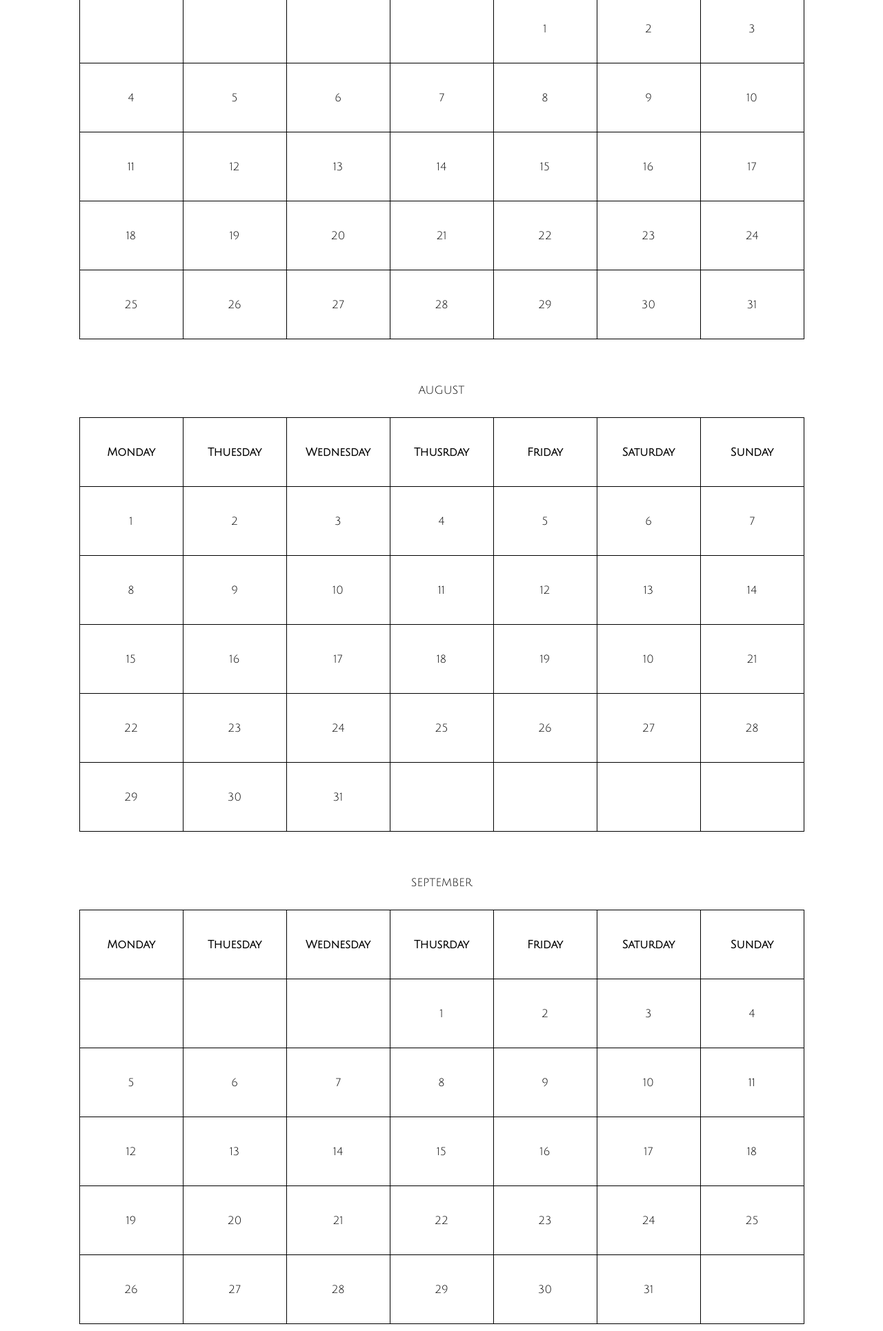
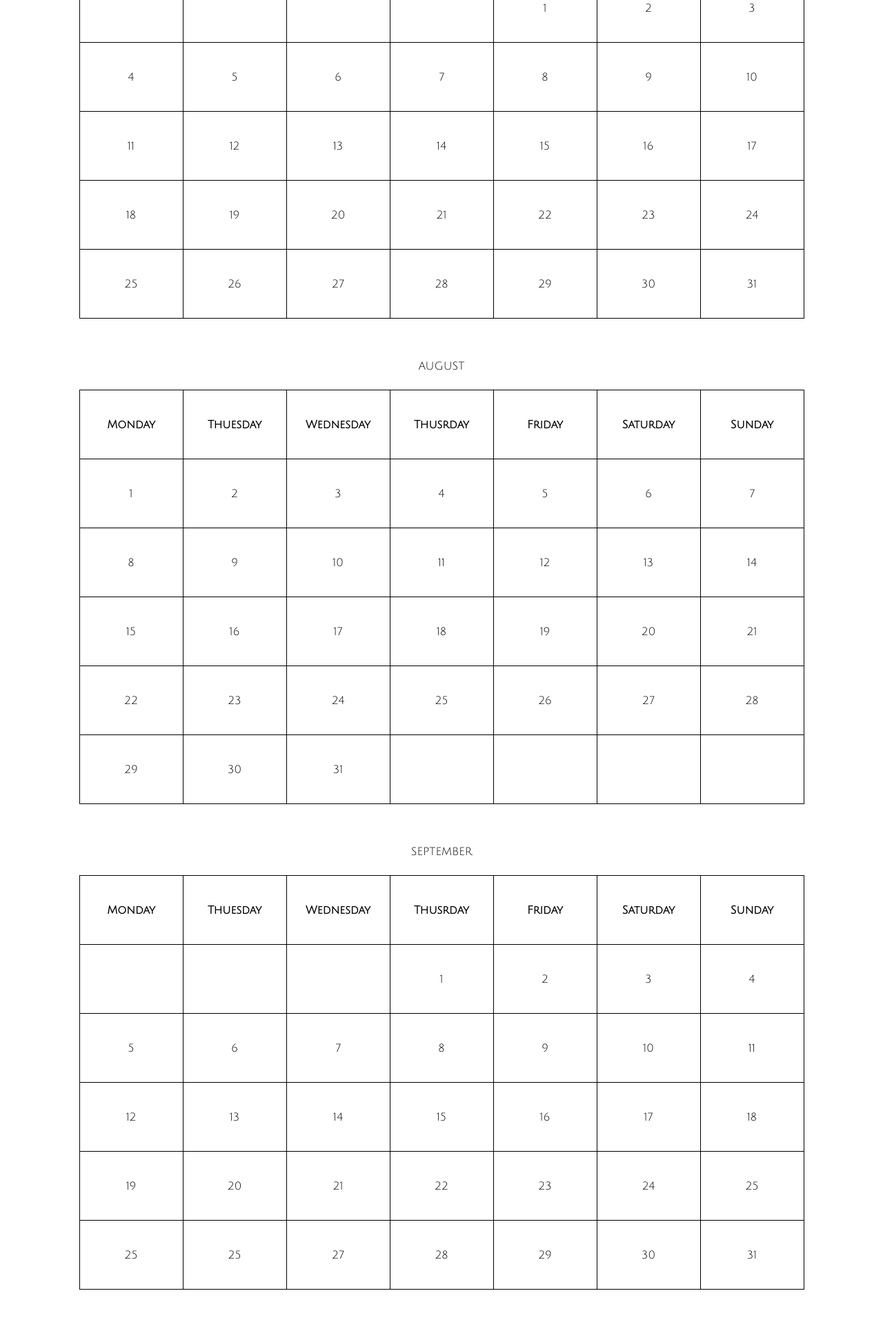
Before and after one commit to bengigo/summer-calendar, a plain HTML site: page index.html in a window 1280 px wide. Shown: the part 257-2187 px from the top of the page at 69% size. Drawn offline with Linux system fonts and the light colour scheme.

Commit message:
Set margins of main elements

```diff
--- a/index.html
+++ b/index.html
@@ -29,45 +29,46 @@
             <td></td>
             <td></td>
             <td></td>
-            <td>1</td>
-            <td>2</td>
-            <td>3</td>
+            <td><p>1</p></td>
+            <td><p>2</p></td>
+            <td><p>3</p></td>
         </tr>
         <tr>
-            <td>4</td>
-            <td>5</td>
-            <td>6</td>
-            <td>7</td>
-            <td>8</td>
-            <td>9</td>
-            <td>10</td>
+            <td><p>4</p></td>
+            <td><p>5</p><span></span></td>
+            <td><p>6</p><span></span></td>
+            <td><p>7</p><span></span></td>
+            <td><p>8</p><span></span></td>
+            <td><p>9</p><span></span></td>
+            <td><p>10</p><span></span></td>
         </tr>
         <tr>
-            <td>11</td>
-            <td>12</td>
-            <td>13</td>
-            <td>14</td>
-            <td>15</td>
-            <td>16</td>
-            <td>17</td>
+            <td><p>11</p><span></span></td>
+            <td><p>12</p><span></span></td>
+            <td><p>13</p><span></span></td>
+            <td><p>14</p><span></span></td>
+            <td><p>15</p><span></span></td>
+            <td><p>16</p><span></span></td>
+            <td><p>17</p><span></span></td>
         </tr>
         <tr>
-            <td>18</td>
-            <td>19</td>
-            <td>20</td>
-            <td>21</td>
-            <td>22</td>
-            <td>23</td>
-            <td>24</td>
+            <td><p>18</p><span></span></td>
+            <td><p>19</p><span></span></td>
+            <td><p>20</p><span></span></td>
+            <td><p>21</p><span></span></td>
+            <td><p>22</p><span></span></td>
+            <td><p>23</p><span></span></td>
+            <td><p>24</p><span></span></td>
         </tr>
         <tr>
-            <td>25</td>
-            <td>26</td>
-            <td>27</td>
-            <td>28</td>
-            <td>29</td>
-            <td>30</td>
-            <td>31</td>
+            <td><p>25</p><span></span></td>
+            <td><p>26</p><span></span></td>
+            <td><p>27</p><span></span></td>
+            <td><p>28</p><span></span></td>
+            <td><p>29</p><span></span></td>
+            <td><p>30</p><span></span></td>
+            <td><p>31</p><span></span></td>
+
         </tr>
 
     </table>
@@ -84,49 +85,53 @@
             <th>Sunday</th>
         </tr>
         <tr>
-            <td>1</td>
-            <td>2</td>
-            <td>3</td>
-            <td>4</td>
-            <td>5</td>
-            <td>6</td>
-            <td>7</td>
+            <td><p>1</p><span></span></td>
+            <td><p>2</p><span></span></td>
+            <td><p>3</p><span></span></td>
+            <td><p>4</p><span></span></td>
+            <td><p>5</p><span></span></td>
+            <td><p>6</p><span></span></td>
+            <td><p>7</p><span></span></td>
+
+
         </tr>
         <tr>
-            <td>8</td>
-            <td>9</td>
-            <td>10</td>
-            <td>11</td>
-            <td>12</td>
-            <td>13</td>
-            <td>14</td>
+
+            <td><p>8</p><span></span></td>
+            <td><p>9</p><span></span></td>
+            <td><p>10</p><span></span></td>
+            <td><p>11</p><span></span></td>
+            <td><p>12</p><span></span></td>
+            <td><p>13</p><span></span></td>
+            <td><p>14</p><span></span></td>
         </tr>
         <tr>
-            <td>15</td>
-            <td>16</td>
-            <td>17</td>
-            <td>18</td>
-            <td>19</td>
-            <td>10</td>
-            <td>21</td>
+            <td><p>15</p><span></span></td>
+            <td><p>16</p><span></span></td>
+            <td><p>17</p><span></span></td>
+            <td><p>18</p><span></span></td>
+            <td><p>19</p><span></span></td>
+            <td><p>20</p><span></span></td>
+            <td><p>21</p><span></span></td>
         </tr>
         <tr>
-            <td>22</td>
-            <td>23</td>
-            <td>24</td>
-            <td>25</td>
-            <td>26</td>
-            <td>27</td>
-            <td>28</td>
+            <td><p>22</p><span></span></td>
+            <td><p>23</p><span></span></td>
+            <td><p>24</p><span></span></td>
+            <td><p>25</p><span></span></td>
+            <td><p>26</p><span></span></td>
+            <td><p>27</p><span></span></td>
+            <td><p>28</p><span></span></td>
+
         </tr>
         <tr>
-            <td>29</td>
-            <td>30</td>
-            <td>31</td>
-            <td></td>
-            <td></td>
-            <td></td>
-            <td></td>
+            <td><p>29</p><span></span></td>
+            <td><p>30</p><span></span></td>
+            <td><p>31</p><span></span></td>
+            <td><p></p><span></span></td>
+            <td><p></p><span></span></td>
+            <td><p></p><span></span></td>
+            <td><p></p><span></span></td>
         </tr>
 
     </table>
@@ -142,51 +147,52 @@
             <th>Sunday</th>
         </tr>
         <tr>
-            <td></td>
-            <td></td>
-            <td></td>
-            <td>1</td>
-            <td>2</td>
-            <td>3</td>
-            <td>4</td>
+            <td><p></p><span></span></td>
+            <td><p></p><span></span></td>
+            <td><p></p><span></span></td>
+            <td><p>1</p><span></span></td>
+            <td><p>2</p><span></span></td>
+            <td><p>3</p><span></span></td>
+            <td><p>4</p><span></span></td>
+        </tr>
+        <tr>
+            <td><p>5</p><span></span></td>
+            <td><p>6</p><span></span></td>
+            <td><p>7</p><span></span></td>
+            <td><p>8</p><span></span></td>
+            <td><p>9</p><span></span></td>
+            <td><p>10</p><span></span></td>
+            <td><p>11</p><span></span></td>
 
         </tr>
         <tr>
-            <td>5</td>
-            <td>6</td>
-            <td>7</td>
-            <td>8</td>
-            <td>9</td>
-            <td>10</td>
-            <td>11</td>
+            <td><p>12</p><span></span></td>
+            <td><p>13</p><span></span></td>
+            <td><p>14</p><span></span></td>
+            <td><p>15</p><span></span></td>
+            <td><p>16</p><span></span></td>
+            <td><p>17</p><span></span></td>
+            <td><p>18</p><span></span></td>
 
         </tr>
         <tr>
-            <td>12</td>
-            <td>13</td>
-            <td>14</td>
-            <td>15</td>
-            <td>16</td>
-            <td>17</td>
-            <td>18</td>
+            <td><p>19</p><span></span></td>
+            <td><p>20</p><span></span></td>
+            <td><p>21</p><span></span></td>
+            <td><p>22</p><span></span></td>
+            <td><p>23</p><span></span></td>
+            <td><p>24</p><span></span></td>
+            <td><p>25</p><span></span></td>
+
         </tr>
         <tr>
-            <td>19</td>
-            <td>20</td>
-            <td>21</td>
-            <td>22</td>
-            <td>23</td>
-            <td>24</td>
-            <td>25</td>
-        </tr>
-        <tr>
-            <td>26</td>
-            <td>27</td>
-            <td>28</td>
-            <td>29</td>
-            <td>30</td>
-            <td>31</td>
-            <td></td>
+            <td><p>25</p><span></span></td>
+            <td><p>25</p><span></span></td>
+            <td><p>27</p><span></span></td>
+            <td><p>28</p><span></span></td>
+            <td><p>29</p><span></span></td>
+            <td><p>30</p><span></span></td>
+            <td><p>31</p><span></span></td>
         </tr>
     </table>
 
--- a/styles.css
+++ b/styles.css
@@ -5,11 +5,16 @@
     font-family: "Julius Sans One", sans-serif;
 }
 
+h1 {
+    background-color:sandybrown;
+    text-align: center;
+}
+
 table {
-    margin: auto;
+    margin: 40px auto 60px auto;
 }
 caption {
-    margin: 65px auto 30px auto;
+    margin: auto auto 25px auto;
 }
 
 table, th, tr, td {
```
